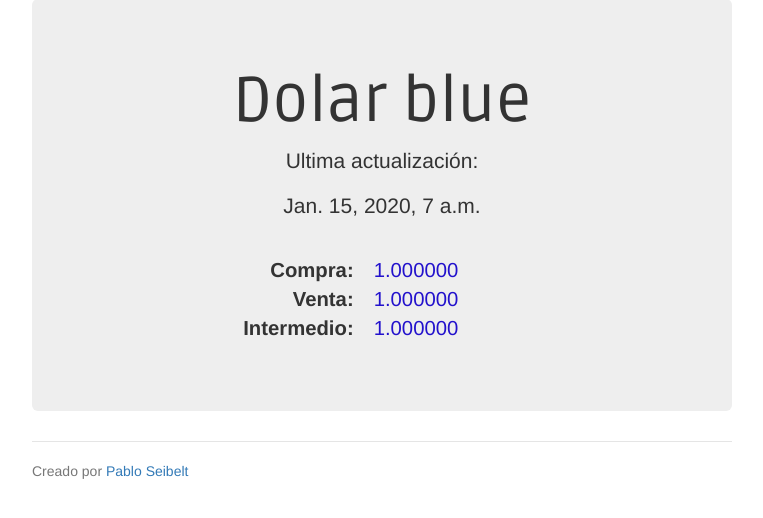
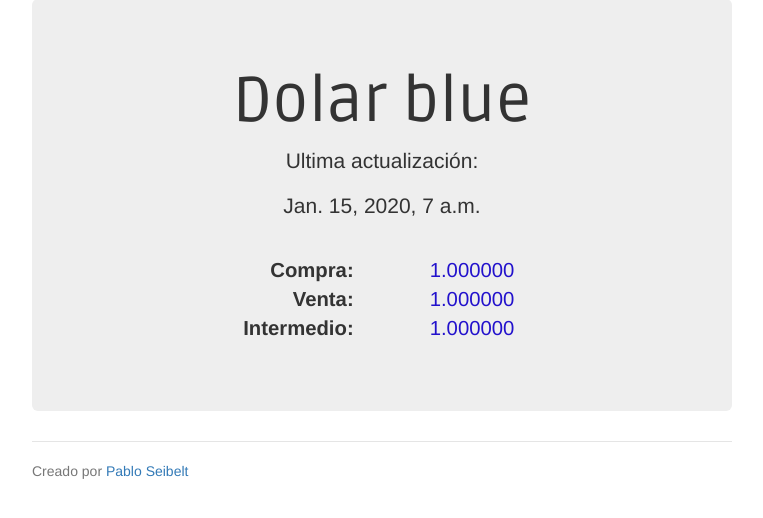
Before and after one commit to Bluelytics/bluelytics, a Django app: page / in a window 1280 px wide. Shown: the part 111-629 px from the top of the page, without its empty margins (258-1021 px from the left). Run offline with Django 3.2, Linux system fonts and the light colour scheme; tables that the repository leaves empty hold one stand-in row (values such as "Sample post"); some libraries are stand-ins or nearby versions.

Commit message:
Let bootstrap align the numbers

```diff
--- a/bluelytics/dolar_blue/static/css/base.css
+++ b/bluelytics/dolar_blue/static/css/base.css
@@ -4,7 +4,6 @@ dl#last_prices{
 }
 
 dl#last_prices dd{
-  text-align: left;
   color:#2211cc;
 }
 
```
